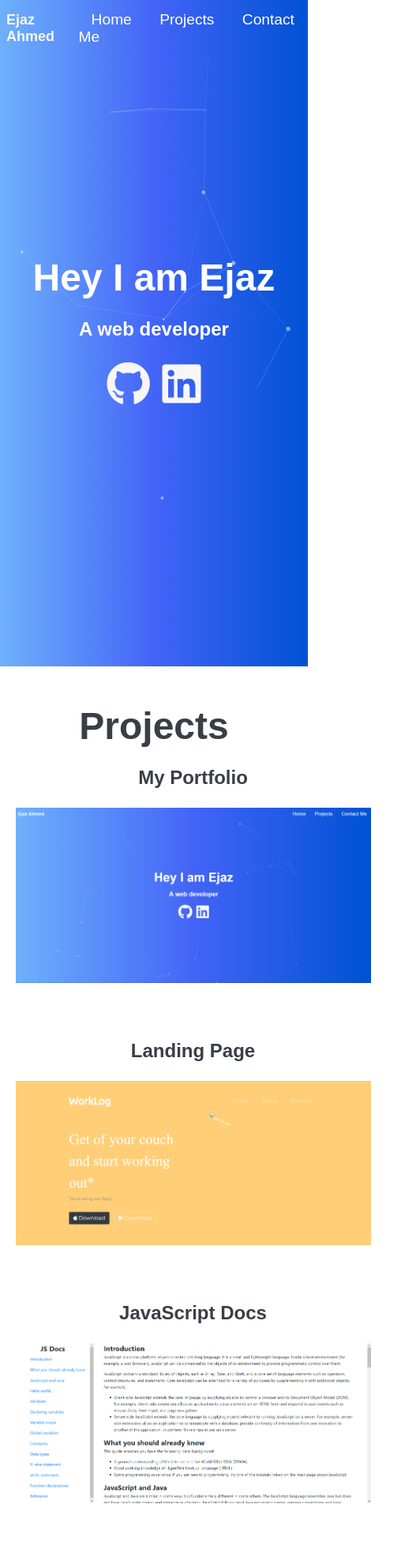
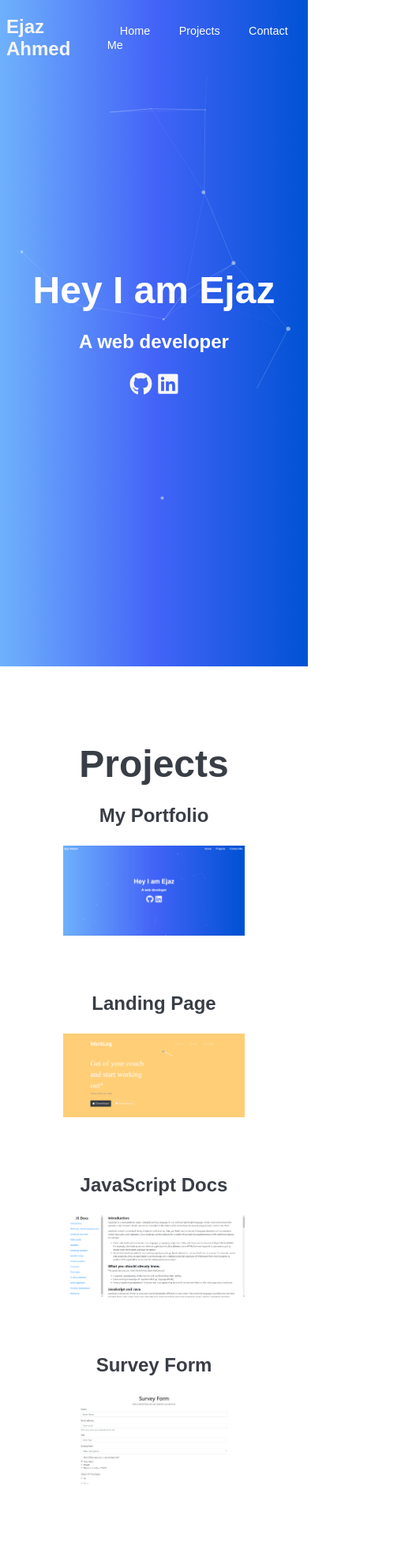
Before and after one commit to ejazahm3d/portfolio-fcc, a plain HTML site: page index.html in a window 390 px wide. Shown: the top 1972 px of the page at 79% size, 508 px wide, since content can reach past the window. Drawn offline with nearby package versions, Linux system fonts and the light colour scheme.

Commit message:
fixed some bugs

```diff
--- a/css/mobile.css
+++ b/css/mobile.css
@@ -0,0 +1,21 @@
+@media only screen and (max-width: 600px) {
+  /* navbar  */
+  .navbar-end a {
+    font-size: 0.9rem;
+  }
+  .icons-social {
+    font-size: 1.8rem;
+  }
+  /* projects  */
+  .projects-grid {
+    grid-template-columns: 1fr;
+  }
+  /* footer  */
+  .footer {
+    padding: 4rem 7rem;
+    text-align: center;
+  }
+  .footer .title {
+    font-size: 1.3rem;
+  }
+}
--- a/css/mystyles.css
+++ b/css/mystyles.css
@@ -4,12 +4,11 @@ body {
   margin: 0;
   padding: 0;
   box-sizing: border-box;
-  font: normal 75% Arial, Helvetica, sans-serif;
+  font-family: sans-serif;
   color: #393e46;
 }
 canvas {
   display: block;
-  vertical-align: bottom;
 }
 /* ---- particles.js container ---- */
 #particles-js {
@@ -87,6 +86,7 @@ canvas {
 #welcome-section {
   display: flex;
   height: 100vh;
+  width: 100%;
   color: #ffffff;
   justify-content: center;
   align-items: center;
@@ -115,8 +115,9 @@ canvas {
 /* projects section  */
 .projects-grid {
   display: grid;
-  grid-template-columns: repeat(auto-fill, minmax(450px, 1fr));
+  grid-template-columns: repeat(auto-fill, minmax(350px, 1fr));
   grid-gap: 3rem;
+  max-width: 100%;
 }
 .project-tile-img {
   max-width: 100%;
@@ -125,19 +126,16 @@ canvas {
 }
 
 .footer {
-  height: 50vh;
-  display: flex;
-  align-items: center;
-  justify-content: center;
-  flex-direction: column;
+  padding: 4rem 7rem;
+  text-align: center;
 }
 /* utilities classes */
 .is-center {
   text-align: center;
 }
 .container {
+  padding: 3rem 5rem;
   margin: 3rem auto;
-  max-width: 90vw;
 }
 
 .colored-bg {
--- a/index.html
+++ b/index.html
@@ -37,10 +37,7 @@
       <h1 class="title">Hey I am Ejaz</h1>
       <h3 class="subtitle">A web developer</h3>
       <div class="icons-social">
-        <a
-          target="_blank"
-          class="profile-link"
-          href="https://github.com/ejazahm3d"
+        <a target="_blank" id="profile-link" href="https://github.com/ejazahm3d"
           ><i class="fab fa-github icon-color"></i
         ></a>
         <a target="_blank" href="https://www.linkedin.com/in/ejazahm3d/"
@@ -52,7 +49,7 @@
     <section id="projects" class="container">
       <h2 class="title is-center">Projects</h2>
       <div class="projects-grid">
-        <div id="project-tile">
+        <div class="project-tile">
           <h3 class="project-title subtitle is-center">
             My Portfolio
           </h3>
@@ -63,7 +60,7 @@
               alt="my portfolio"
           /></a>
         </div>
-        <div id="project-tile">
+        <div class="project-tile">
           <h3 class="project-title subtitle is-center">
             Landing Page
           </h3>
@@ -77,7 +74,7 @@
               alt="landing-page"
           /></a>
         </div>
-        <div id="project-tile">
+        <div class="project-tile">
           <h3 class="project-title subtitle is-center">
             JavaScript Docs
           </h3>
@@ -91,7 +88,7 @@
               alt="documentation webpage"
           /></a>
         </div>
-        <div id="project-tile">
+        <div class="project-tile">
           <h3 class="project-title subtitle is-center">
             Survey Form
           </h3>
@@ -105,7 +102,7 @@
       </div>
     </section>
     <footer id="contact-me" class="colored-bg footer">
-      <h2 class="title">Contact Me: ejazahmed.dev@gmail.com</h2>
+      <h2 class="title">ejazahmed.dev@gmail.com</h2>
       <div class="icons-social">
         <a
           target="_blank"
```
